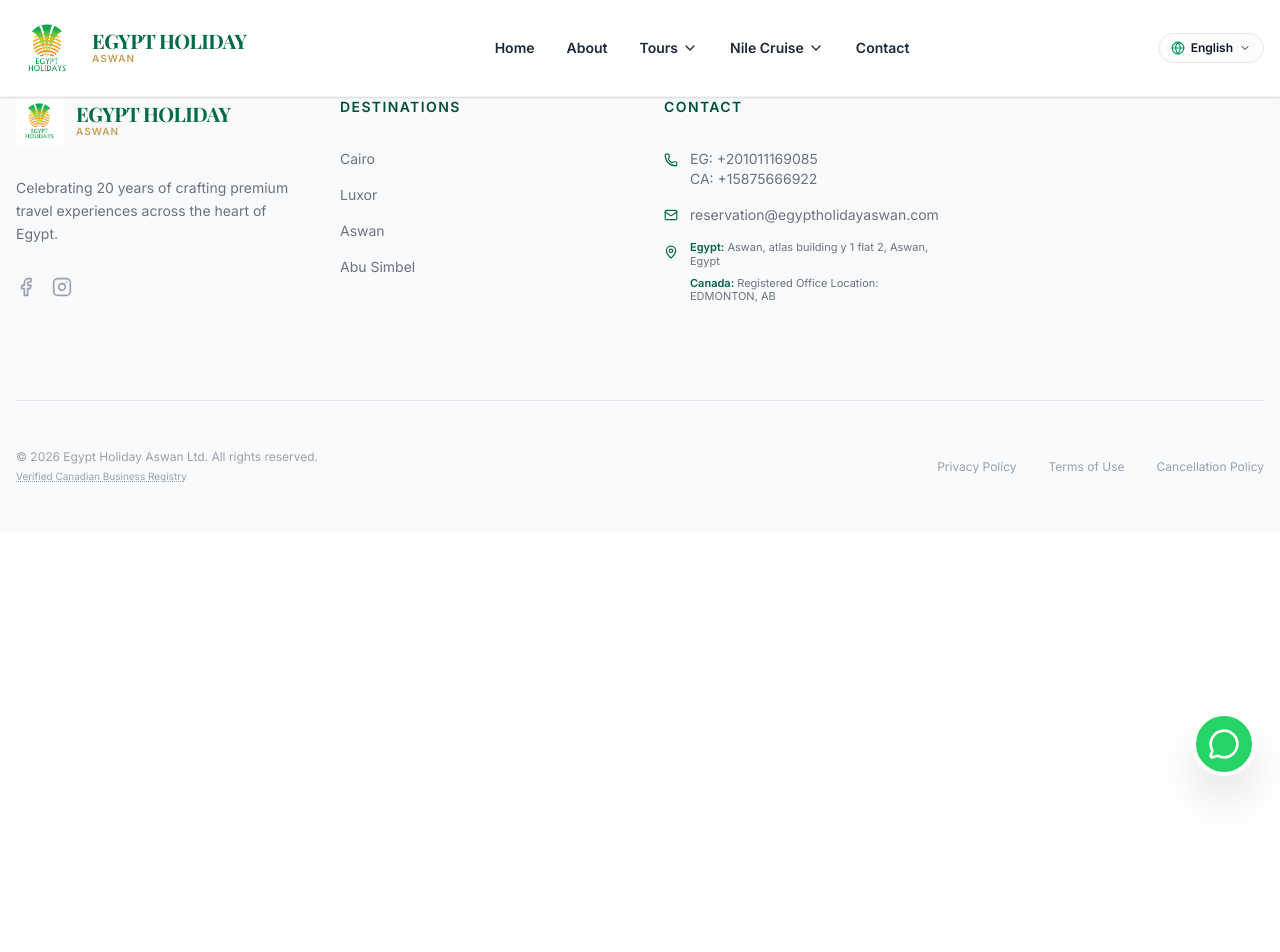
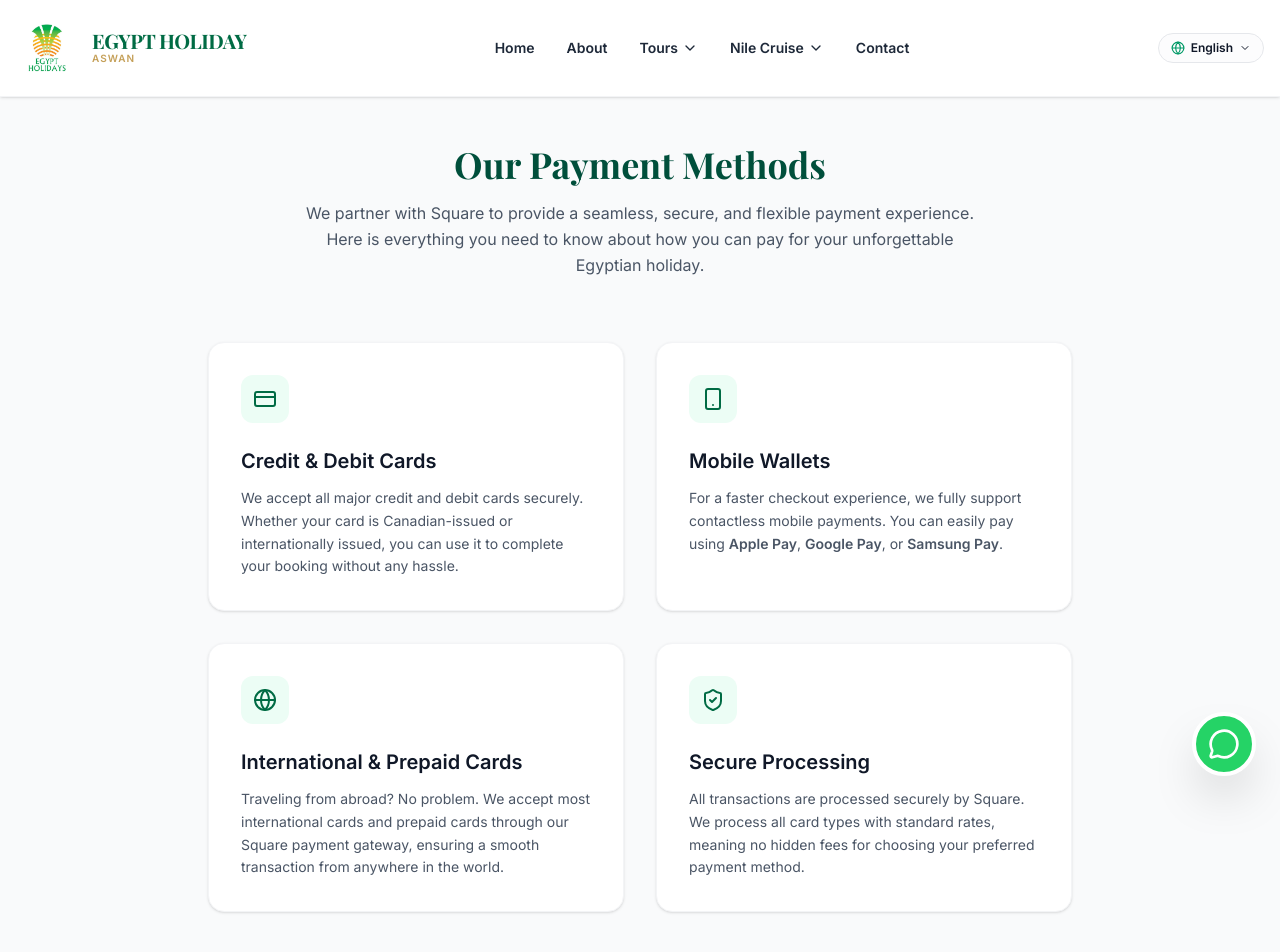
Before and after one commit to abdallahfarouk959-star/Egypt-Holiday-, a React (Vite) app: page /payment-methods in a window 1280 px wide. Shown: the top 952 px of the page. Before the commit the page ends 800 px from the top, so only its background shows below. Built offline with nearby package versions, Linux system fonts and the light colour scheme; a web font is replaced by a local one.

Commit message:
feat: add Payment Methods page and update footer links

```diff
--- a/src/App.tsx
+++ b/src/App.tsx
@@ -10,6 +10,7 @@
 import { WhatsAppButton } from "./components/WhatsAppButton";
 import { NileCruiseListPage } from "./components/NileCruiseListPage";
 import { NileCruiseDetailPage } from "./components/NileCruiseDetailPage";
+import { PaymentMethodsPage } from "./components/PaymentMethodsPage";
 
 // --- Layout Wrapper ---
 
@@ -40,6 +41,7 @@
             element={<NileCruiseDetailPage />}
           />
           <Route path="/policies" element={<PoliciesPage />} />
+          <Route path="/payment-methods" element={<PaymentMethodsPage />} />
         </Routes>
         </ErrorBoundary>
       </Layout>
--- a/src/components/Footer.tsx
+++ b/src/components/Footer.tsx
@@ -187,6 +187,12 @@
             >
               Cancellation Policy
             </Link>
+            <Link
+              to="/payment-methods"
+              className="hover:text-gray-900 transition-colors"
+            >
+              Our Payment Method
+            </Link>
           </div>
         </div>
       </div>
--- /dev/null
+++ b/src/components/PaymentMethodsPage.tsx
@@ -0,0 +1,74 @@
+import React from "react";
+import { CreditCard, Smartphone, Globe, ShieldCheck } from "lucide-react";
+
+export const PaymentMethodsPage: React.FC = () => {
+  return (
+    <div className="min-h-screen bg-gray-50 py-24">
+      <div className="max-w-4xl mx-auto px-4">
+        {/* Header */}
+        <div className="text-center mb-16">
+            <br />
+            <br />
+          <h1 className="text-4xl font-serif font-bold text-emerald-900 mb-4">
+            Our Payment Methods
+          </h1>
+          <p className="text-gray-600 max-w-2xl mx-auto leading-relaxed">
+            We partner with Square to provide a seamless, secure, and flexible payment experience.
+            Here is everything you need to know about how you can pay for your unforgettable Egyptian holiday.
+          </p>
+        </div>
+
+        {/* Payment Features Grid */}
+        <div className="grid grid-cols-1 md:grid-cols-2 gap-8 mb-16">
+          {/* Credit & Debit Cards */}
+          <div className="bg-white p-8 rounded-2xl shadow-sm border border-gray-100 hover:shadow-md transition-shadow">
+            <div className="w-12 h-12 bg-emerald-50 rounded-xl flex items-center justify-center mb-6">
+              <CreditCard className="text-brand-emerald" size={24} />
+            </div>
+            <h3 className="text-xl font-bold text-gray-900 mb-3">Credit & Debit Cards</h3>
+            <p className="text-gray-600 leading-relaxed text-sm">
+              We accept all major credit and debit cards securely. Whether your card is
+              Canadian-issued or internationally issued, you can use it to complete your booking without any hassle.
+            </p>
+          </div>
+
+          {/* Mobile Wallets */}
+          <div className="bg-white p-8 rounded-2xl shadow-sm border border-gray-100 hover:shadow-md transition-shadow">
+            <div className="w-12 h-12 bg-emerald-50 rounded-xl flex items-center justify-center mb-6">
+              <Smartphone className="text-brand-emerald" size={24} />
+            </div>
+            <h3 className="text-xl font-bold text-gray-900 mb-3">Mobile Wallets</h3>
+            <p className="text-gray-600 leading-relaxed text-sm">
+              For a faster checkout experience, we fully support contactless mobile payments.
+              You can easily pay using <strong>Apple Pay</strong>, <strong>Google Pay</strong>, or <strong>Samsung Pay</strong>.
+            </p>
+          </div>
+
+          {/* International & Prepaid */}
+          <div className="bg-white p-8 rounded-2xl shadow-sm border border-gray-100 hover:shadow-md transition-shadow">
+            <div className="w-12 h-12 bg-emerald-50 rounded-xl flex items-center justify-center mb-6">
+              <Globe className="text-brand-emerald" size={24} />
+            </div>
+            <h3 className="text-xl font-bold text-gray-900 mb-3">International & Prepaid Cards</h3>
+            <p className="text-gray-600 leading-relaxed text-sm">
+              Traveling from abroad? No problem. We accept most international cards and prepaid cards
+              through our Square payment gateway, ensuring a smooth transaction from anywhere in the world.
+            </p>
+          </div>
+
+          {/* Secure Processing */}
+          <div className="bg-white p-8 rounded-2xl shadow-sm border border-gray-100 hover:shadow-md transition-shadow">
+            <div className="w-12 h-12 bg-emerald-50 rounded-xl flex items-center justify-center mb-6">
+              <ShieldCheck className="text-brand-emerald" size={24} />
+            </div>
+            <h3 className="text-xl font-bold text-gray-900 mb-3">Secure Processing</h3>
+            <p className="text-gray-600 leading-relaxed text-sm">
+              All transactions are processed securely by Square. We process all card types
+              with standard rates, meaning no hidden fees for choosing your preferred payment method.
+            </p>
+          </div>
+        </div>
+      </div>
+    </div>
+  );
+};
```
